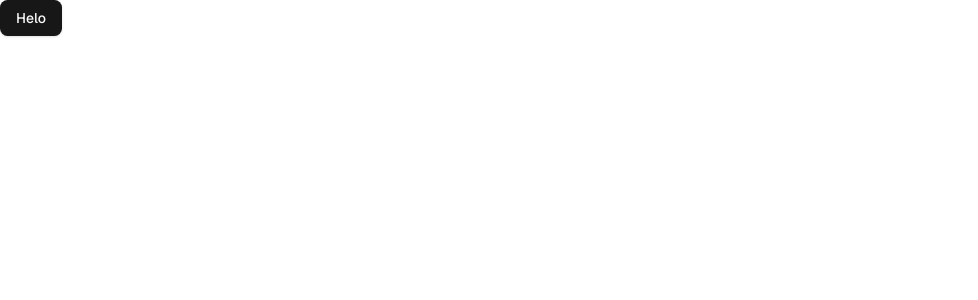
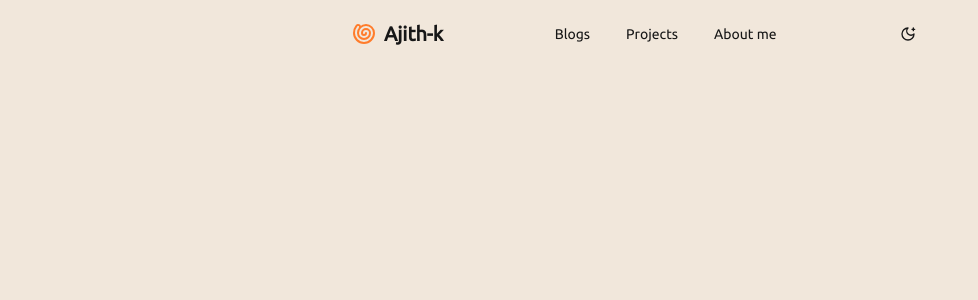
Before and after one commit to ajth-in/ajth.in, a Next.js app: page / in a window 1280 px wide. Shown: the top 300 px of the page, without its empty margins (0-978 px from the left). Built offline with nearby package versions, Linux system fonts and the light colour scheme.

Commit message:
feat: add Header

```diff
--- a/package.json
+++ b/package.json
@@ -20,6 +20,7 @@
   "dependencies": {
     "@libsql/client": "^0.9.0",
     "@radix-ui/react-slot": "^1.1.2",
+    "@radix-ui/react-toggle": "^1.1.2",
     "@t3-oss/env-nextjs": "^0.10.1",
     "class-variance-authority": "^0.7.1",
     "clsx": "^2.1.1",
@@ -27,6 +28,7 @@
     "geist": "^1.3.0",
     "lucide-react": "^0.475.0",
     "next": "^15.0.1",
+    "next-themes": "^0.4.4",
     "react": "^18.3.1",
     "react-dom": "^18.3.1",
     "tailwind-merge": "^3.0.1",
--- a/src/app/layout.tsx
+++ b/src/app/layout.tsx
@@ -1,7 +1,15 @@
 import "~/styles/globals.css";
+import { Ubuntu } from "next/font/google";
 
-import { GeistSans } from "geist/font/sans";
+const ubuntu = Ubuntu({
+  weight: "400",
+  subsets: ["latin"],
+});
+
 import { type Metadata } from "next";
+import { cn } from "~/lib/utils";
+import { ThemeProvider } from "~/components/ThemeProvider";
+import Header from "~/modules/home/Header";
 
 export const metadata: Metadata = {
   title: "Create T3 App",
@@ -14,7 +22,17 @@ export default function RootLayout({
 }: Readonly<{ children: React.ReactNode }>) {
   return (
     <html lang="en">
-      <body className={GeistSans.className}>{children}</body>
+      <body className={cn(ubuntu.className, "max-w-xl mx-auto")}>
+        <ThemeProvider
+          attribute="class"
+          defaultTheme="system"
+          enableSystem
+          disableTransitionOnChange
+        >
+          <Header />
+          {children}
+        </ThemeProvider>
+      </body>
     </html>
   );
 }
--- a/src/app/page.tsx
+++ b/src/app/page.tsx
@@ -1,9 +1,3 @@
-import { Button } from "~/components/ui/button";
-
 export default function Home() {
-  return (
-    <main>
-      <Button>Helo</Button>
-    </main>
-  );
+  return <main></main>;
 }
--- /dev/null
+++ b/src/components/ThemeProvider/index.tsx
@@ -0,0 +1,9 @@
+import * as React from "react";
+import { ThemeProvider as NextThemesProvider } from "next-themes";
+
+export function ThemeProvider({
+  children,
+  ...props
+}: React.ComponentProps<typeof NextThemesProvider>) {
+  return <NextThemesProvider {...props}>{children}</NextThemesProvider>;
+}
--- /dev/null
+++ b/src/components/ThemeSwitch/index.tsx
@@ -0,0 +1,19 @@
+"use client";
+import { useTheme } from "next-themes";
+import { Button } from "../ui/button";
+import { MoonStar, Sun } from "lucide-react";
+const ThemeSwitch = () => {
+  const { resolvedTheme, setTheme } = useTheme();
+  const isDark = resolvedTheme === "dark";
+  return (
+    <Button
+      variant={"link"}
+      onClick={() => {
+        setTheme(isDark ? "light" : "dark");
+      }}
+    >
+      {isDark ? <Sun /> : <MoonStar />}
+    </Button>
+  );
+};
+export default ThemeSwitch;
--- a/src/components/ui/button.tsx
+++ b/src/components/ui/button.tsx
@@ -1,11 +1,11 @@
-import * as React from "react"
-import { Slot } from "@radix-ui/react-slot"
-import { cva, type VariantProps } from "class-variance-authority"
+import * as React from "react";
+import { Slot } from "@radix-ui/react-slot";
+import { cva, type VariantProps } from "class-variance-authority";
 
-import { cn } from "~/lib/utils"
+import { cn } from "~/lib/utils";
 
 const buttonVariants = cva(
-  "inline-flex items-center justify-center gap-2 whitespace-nowrap rounded-md text-sm font-medium transition-[color,box-shadow] disabled:pointer-events-none disabled:opacity-50 [&_svg]:pointer-events-none [&_svg:not([class*='size-'])]:size-4 [&_svg]:shrink-0 ring-ring/10 dark:ring-ring/20 dark:outline-ring/40 outline-ring/50 focus-visible:ring-4 focus-visible:outline-1 aria-invalid:focus-visible:ring-0",
+  "cursor-pointer inline-flex items-center justify-center gap-2 whitespace-nowrap rounded-md text-sm font-medium transition-[color,box-shadow] disabled:pointer-events-none disabled:opacity-50 [&_svg]:pointer-events-none [&_svg:not([class*='size-'])]:size-4 [&_svg]:shrink-0 ring-ring/10 dark:ring-ring/20 dark:outline-ring/40 outline-ring/50 focus-visible:ring-4 focus-visible:outline-1 aria-invalid:focus-visible:ring-0",
   {
     variants: {
       variant: {
@@ -32,7 +32,7 @@ const buttonVariants = cva(
       size: "default",
     },
   }
-)
+);
 
 function Button({
   className,
@@ -42,9 +42,9 @@ function Button({
   ...props
 }: React.ComponentProps<"button"> &
   VariantProps<typeof buttonVariants> & {
-    asChild?: boolean
+    asChild?: boolean;
   }) {
-  const Comp = asChild ? Slot : "button"
+  const Comp = asChild ? Slot : "button";
 
   return (
     <Comp
@@ -52,7 +52,7 @@ function Button({
       className={cn(buttonVariants({ variant, size, className }))}
       {...props}
     />
-  )
+  );
 }
 
-export { Button, buttonVariants }
+export { Button, buttonVariants };
--- /dev/null
+++ b/src/components/ui/toggle.tsx
@@ -0,0 +1,45 @@
+"use client"
+
+import * as React from "react"
+import * as TogglePrimitive from "@radix-ui/react-toggle"
+import { cva, type VariantProps } from "class-variance-authority"
+
+import { cn } from "~/lib/utils"
+
+const toggleVariants = cva(
+  "inline-flex items-center justify-center gap-2 rounded-md text-sm font-medium transition-colors hover:bg-muted hover:text-muted-foreground focus-visible:outline-none focus-visible:ring-1 focus-visible:ring-ring disabled:pointer-events-none disabled:opacity-50 data-[state=on]:bg-accent data-[state=on]:text-accent-foreground [&_svg]:pointer-events-none [&_svg]:size-4 [&_svg]:shrink-0",
+  {
+    variants: {
+      variant: {
+        default: "bg-transparent",
+        outline:
+          "border border-input bg-transparent shadow-sm hover:bg-accent hover:text-accent-foreground",
+      },
+      size: {
+        default: "h-9 px-2 min-w-9",
+        sm: "h-8 px-1.5 min-w-8",
+        lg: "h-10 px-2.5 min-w-10",
+      },
+    },
+    defaultVariants: {
+      variant: "default",
+      size: "default",
+    },
+  }
+)
+
+const Toggle = React.forwardRef<
+  React.ElementRef<typeof TogglePrimitive.Root>,
+  React.ComponentPropsWithoutRef<typeof TogglePrimitive.Root> &
+    VariantProps<typeof toggleVariants>
+>(({ className, variant, size, ...props }, ref) => (
+  <TogglePrimitive.Root
+    ref={ref}
+    className={cn(toggleVariants({ variant, size, className }))}
+    {...props}
+  />
+))
+
+Toggle.displayName = TogglePrimitive.Root.displayName
+
+export { Toggle, toggleVariants }
--- /dev/null
+++ b/src/modules/home/Header/BrandLabel/index.tsx
@@ -0,0 +1,15 @@
+import { Shell } from "lucide-react";
+import Link from "next/link";
+
+const BrandLabel = () => {
+  return (
+    <Link
+      href={"/"}
+      className="flex gap-2 text-xl text-primary font-bold items-center"
+    >
+      <Shell className="text-brand" />
+      Ajith-k
+    </Link>
+  );
+};
+export default BrandLabel;
--- /dev/null
+++ b/src/modules/home/Header/index.tsx
@@ -0,0 +1,29 @@
+import Link from "next/link";
+import BrandLabel from "./BrandLabel";
+import { buttonVariants } from "~/components/ui/button";
+import ThemeSwitch from "~/components/ThemeSwitch";
+
+const Header = () => {
+  const links = [
+    { path: "/blog", name: "Blogs" },
+    { path: "/Works", name: "Projects" },
+    { path: "/about", name: "About me" },
+  ];
+  return (
+    <header className="py-4 flex justify-between">
+      <BrandLabel />
+      <div className="flex gap-1">
+        {links.map((link) => (
+          <Link
+            className={buttonVariants({ variant: "link" })}
+            href={link.path}
+          >
+            {link.name}
+          </Link>
+        ))}
+      </div>
+      <ThemeSwitch />
+    </header>
+  );
+};
+export default Header;
--- a/src/styles/globals.css
+++ b/src/styles/globals.css
@@ -5,7 +5,8 @@
 @custom-variant dark (&:is(.dark *));
 
 :root {
-  --background: hsl(0 0% 100%);
+  --brand: rgb(255, 124, 43);
+  --background: rgb(241 231 219);
   --foreground: hsl(0 0% 3.9%);
   --card: hsl(0 0% 100%);
   --card-foreground: hsl(0 0% 3.9%);
@@ -33,7 +34,8 @@
 }
 
 .dark {
-  --background: hsl(0 0% 3.9%);
+  --brand: rgb(249, 160, 104);
+  --background: rgb(32 32 35);
   --foreground: hsl(0 0% 98%);
   --card: hsl(0 0% 3.9%);
   --card-foreground: hsl(0 0% 98%);
@@ -60,6 +62,7 @@
 }
 
 @theme inline {
+  --color-brand: var(--brand);
   --color-background: var(--background);
   --color-foreground: var(--foreground);
   --color-card: var(--card);
```
Also changed, not shown: 1 other file (tests, documents, lock files or other folders).
